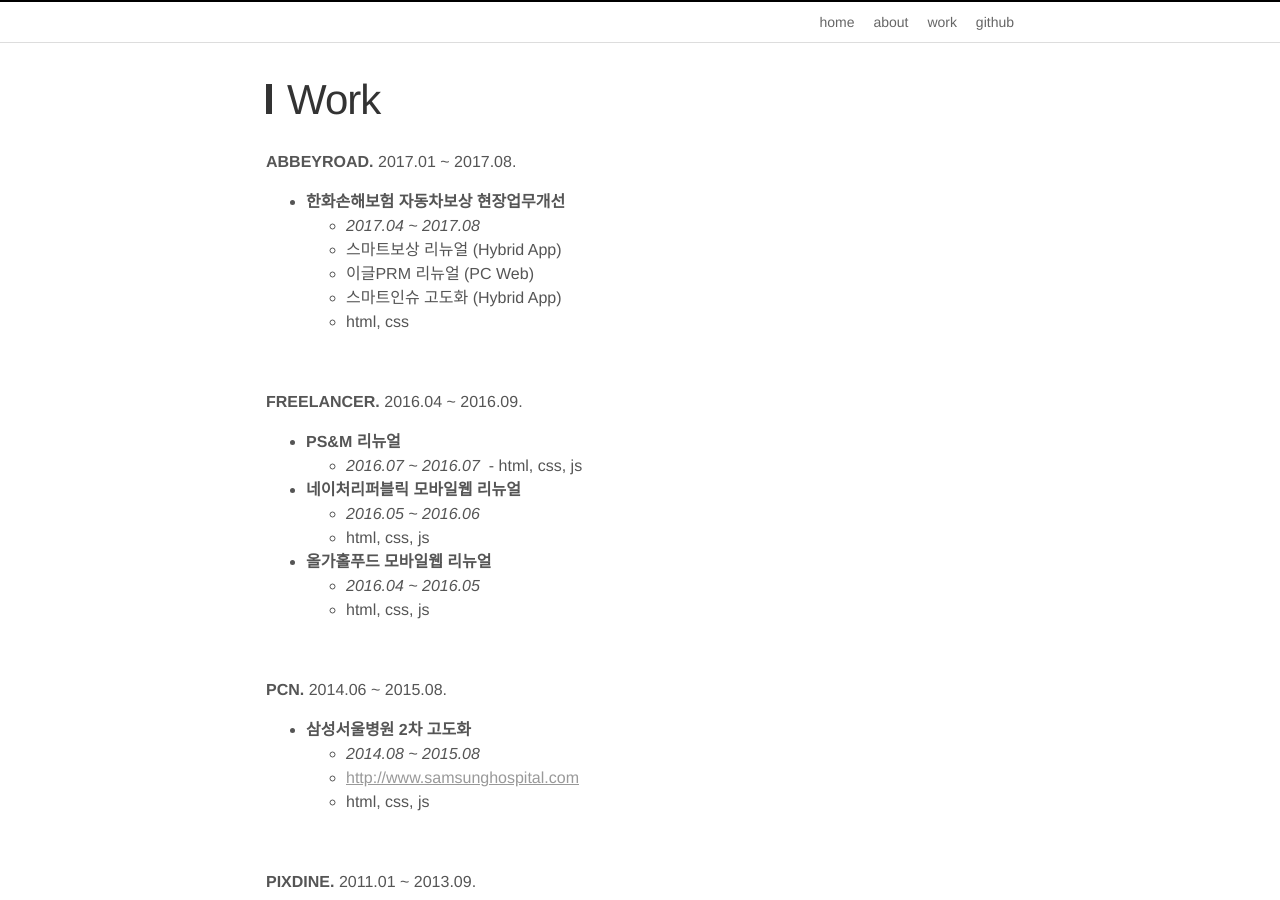
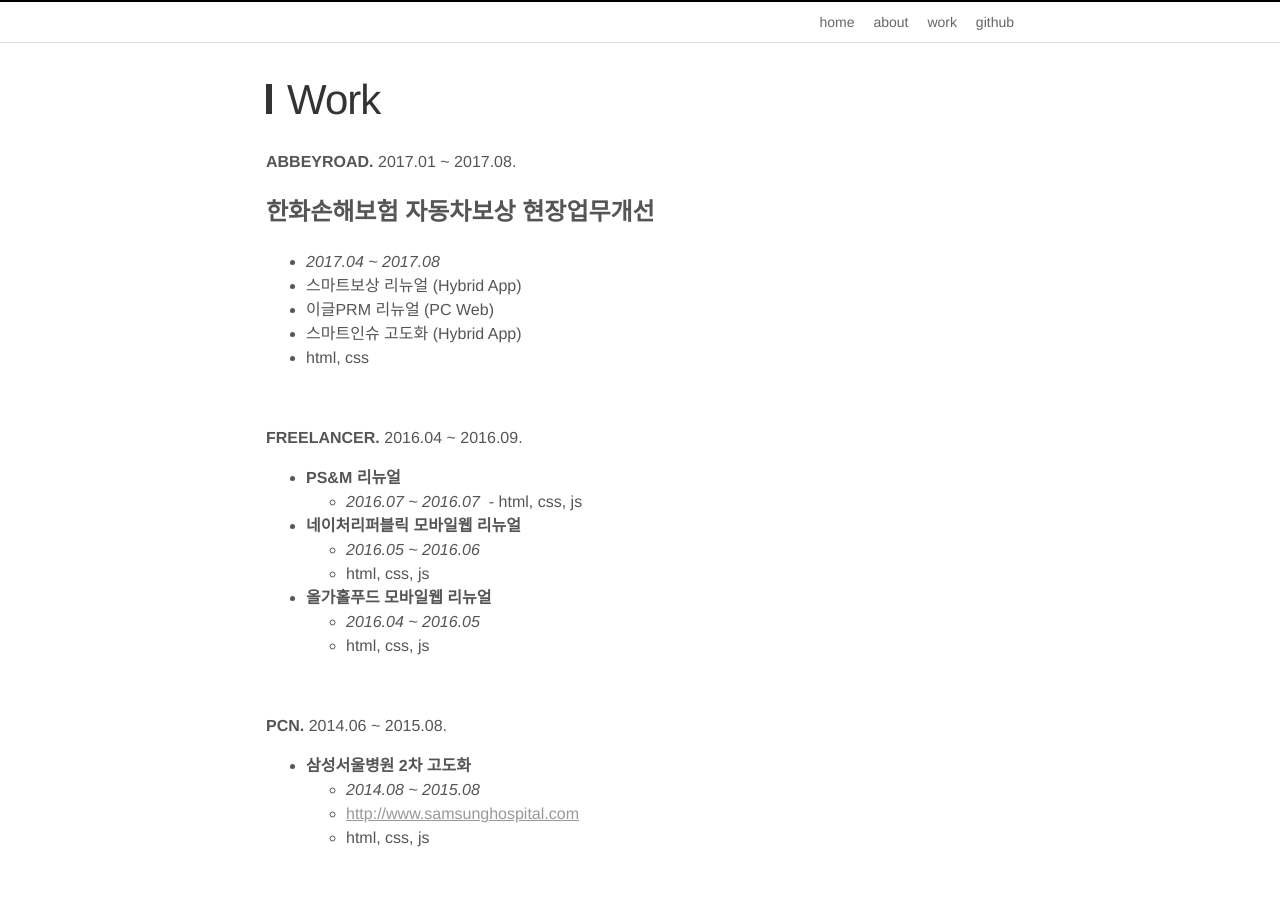
Before and after one commit to imyb/imyb.github.io, a Jekyll site: the page built from work.md, in a window 1280 px wide and 900 px high. Built offline with Jekyll 4.4.1, drawn with Linux system fonts in a browser that asks for light colours.

Commit message:
Update work.md

```diff
--- a/work.md
+++ b/work.md
@@ -7,7 +7,7 @@
 
 **ABBEYROAD.** 2017.01 ~ 2017.08.
 
-- **한화손해보험 자동차보상 현장업무개선**
+## **한화손해보험 자동차보상 현장업무개선**
   - *2017.04 ~ 2017.08*
   - 스마트보상 리뉴얼 (Hybrid App)
   - 이글PRM 리뉴얼 (PC Web)
```
